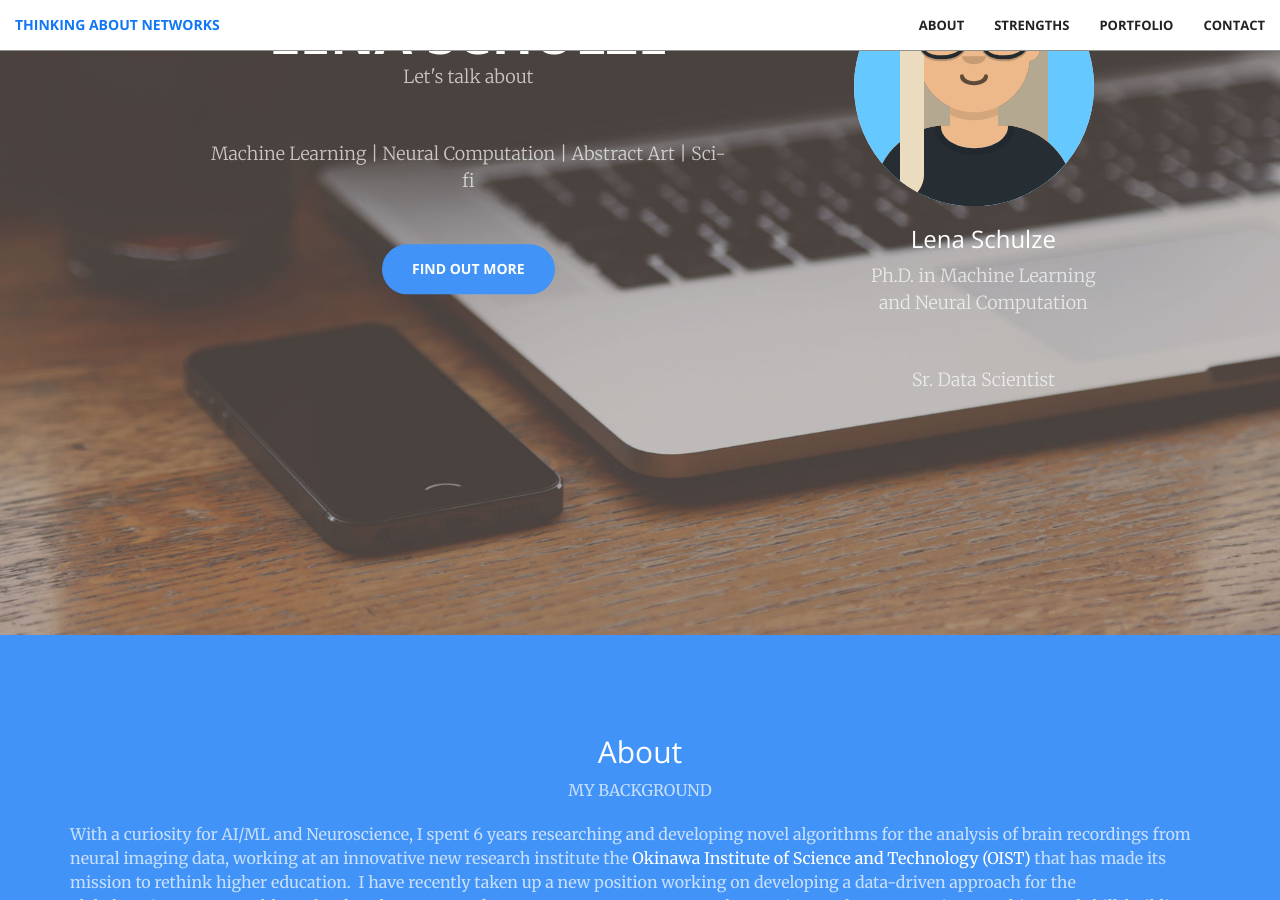
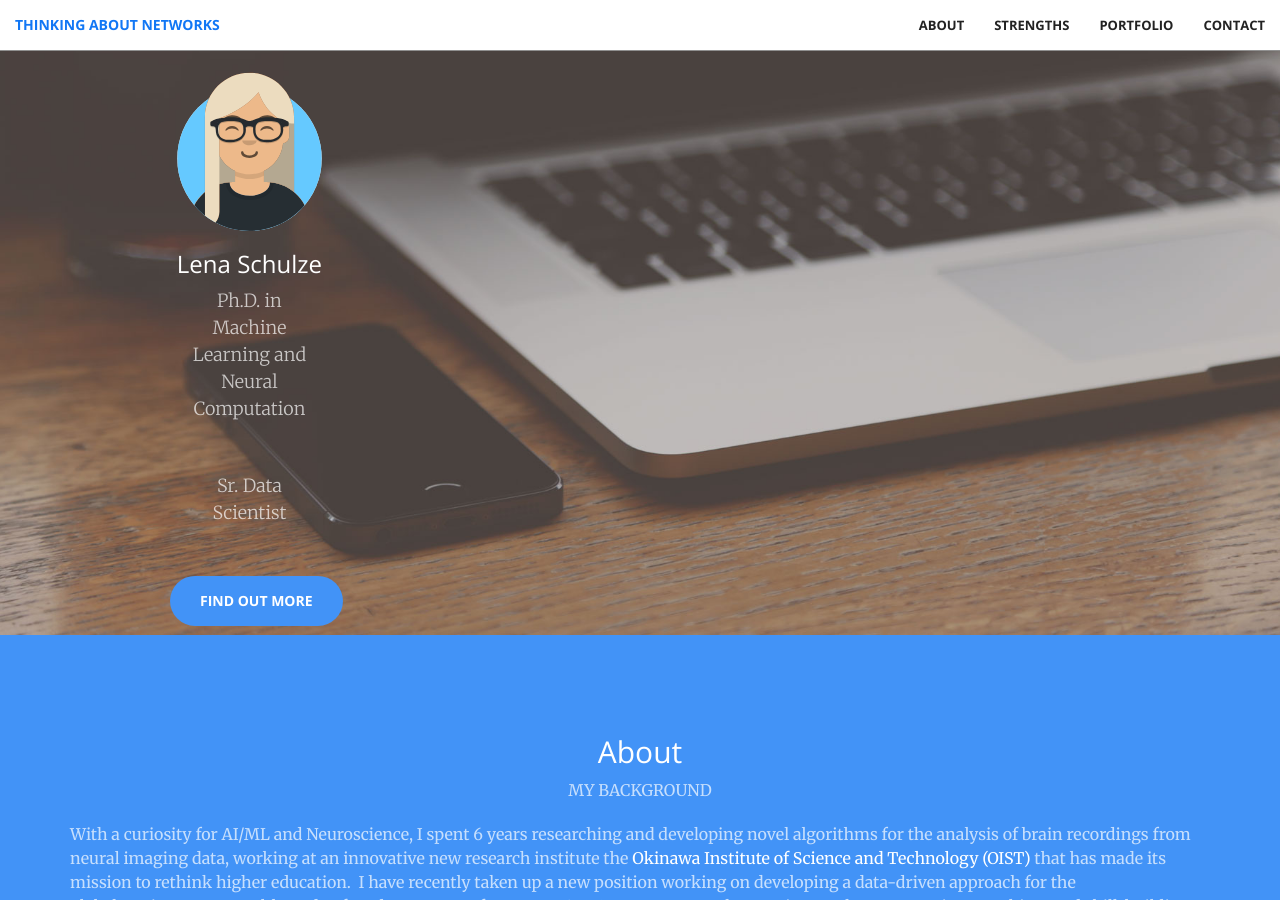
Before and after one commit to jvs--/jvs--.github.io, a Jekyll site: the page built from index.html, in a window 1280 px wide and 900 px high, scrolled down 265 px. Built offline with Jekyll 4.4.1, drawn with Linux system fonts in a browser that asks for light colours; some of the changed text lies outside the part shown.

Commit message:
changing buttons to new sections

```diff
--- a/_includes/header.html
+++ b/_includes/header.html
@@ -9,8 +9,7 @@
 
                     <p class="text-faded">Let's talk about</p>
                     <p>Machine Learning | Neural Computation | Abstract Art | Sci-fi</p>
-                    <a href="#about" class="btn btn-primary btn-xl page-scroll">Find Out More</a>
-                </div>
+
 
                     <div class="col-md-4">
                         <div class="bg-primary">
@@ -23,6 +22,8 @@
                                 <p>
                                     Sr. Data Scientist
                                 </p>
+                                <a href="#about" class="btn btn-primary btn-xl page-scroll">Find Out More</a>
+                            </div>
                         </div>
                     </div>
                 </div>
--- a/_includes/resume.html
+++ b/_includes/resume.html
@@ -23,6 +23,10 @@
                 <p class="text-muted">B.Sc. in </p>
             </div>
         </div>
-
+        <div class="row">
+            <div align="center">
+                <a href="#portfolio" class="btn btn-default btn-xl">Check out my projects!</a>
+            </div>
+        </div>
     </div>
 </section>
```
Lines whose indentation alone changed are shown as unchanged.
